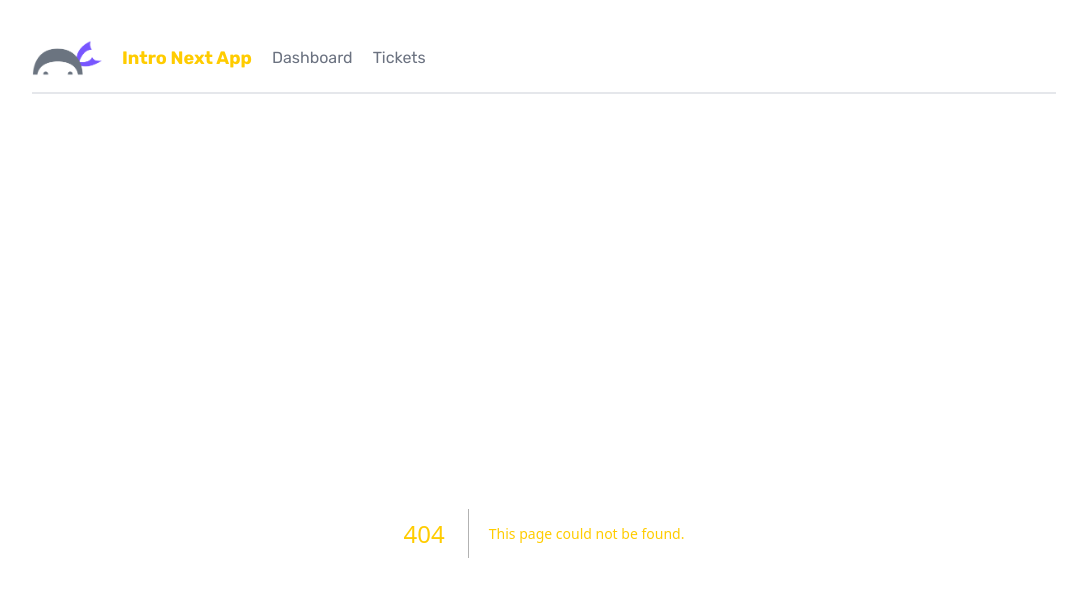
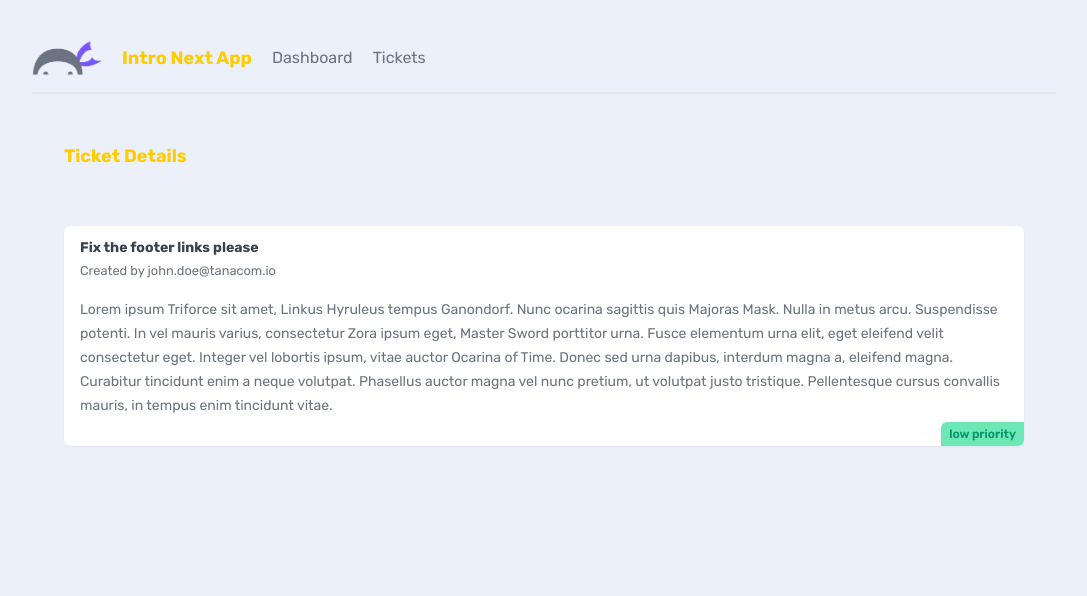
Before and after one commit to TandohAnthonyNwiAckah/intro-next-app, a Next.js app: page /tickets/1 in a window 1280 px wide. Before the commit this address had no page. Shown: the top 596 px of the page, without its empty margins (96-1183 px from the left). Built offline with nearby package versions, Linux system fonts and the light colour scheme; data requests are answered from the project's data file.

Commit message:
commit custom 404 page

```diff
--- a/app/layout.jsx
+++ b/app/layout.jsx
@@ -3,8 +3,6 @@
 
 // components
 import Navbar from './components/Navbar'
-
-
 
 const rubik = Rubik ({ subsets: ['latin'] })
 
--- /dev/null
+++ b/app/not-found.jsx
@@ -0,0 +1,11 @@
+import Link from "next/link"
+
+export default function NotFound() {
+  return (
+    <main className="text-center">
+      <h2 className="text-3xl">There was a problem.</h2>
+      <p>We could not find the page you were looking for.</p>
+      <p>Go back to the <Link href="/">dashboard</Link>.</p>
+    </main>
+  )
+}
--- a/app/tickets/TicketList.jsx
+++ b/app/tickets/TicketList.jsx
@@ -1,3 +1,4 @@
+import Link from "next/link"
 
 async function getTickets() {
     const res = await fetch('http://localhost:4000/tickets', {
@@ -9,7 +10,6 @@
     return res.json()
   }
 
-
   const TicketList  = async () => {
 
     const tickets = await getTickets()
@@ -18,11 +18,13 @@
       <>
         {tickets.map((ticket) => (
           <div key={ticket.id} className="card my-5">
+          <Link href={`/tickets/${ticket.id}`}>
             <h3>{ticket.title}</h3>
             <p>{ticket.body.slice(0, 200)}...</p>
             <div className={`pill ${ticket.priority}`}>
               {ticket.priority} priority
             </div>
+            </Link>
           </div>
         ))}
         {tickets.length === 0 && (
--- /dev/null
+++ b/app/tickets/[id]/not-found.jsx
@@ -0,0 +1,11 @@
+import Link from "next/link"
+
+export default function NotFound() {
+  return (
+    <main className="text-center">
+      <h2 className="text-3xl">We Hit a Brick Wall.</h2>
+      <p>We could not find the ticket you were looking for.</p>
+      <p>Go back to all <Link href="/tickets">tickets</Link>.</p>
+    </main>
+  )
+}
--- /dev/null
+++ b/app/tickets/[id]/page.jsx
@@ -0,0 +1,59 @@
+
+import { notFound } from "next/navigation"
+
+export const dynamicParams = true // default val = true
+
+export async function generateStaticparams() {
+
+    const res = await fetch('http://localhost:4000/tickets')
+
+    const tickets = await res.json()
+
+    return tickets.map((ticket) => ({
+      id: ticket.id
+    }))
+
+
+}
+
+
+
+async function getTicket(id) {
+  const res = await fetch(`http://localhost:4000/tickets/${id}`, {
+    next: {
+      revalidate: 60,
+    },
+  });
+
+
+  if (!res.ok) {
+    notFound()
+  }
+
+  return res.json();
+}
+
+
+const TicketDetails = async ({ params }) => {
+//   const id = params.id;
+  const ticket = await getTicket(params.id);
+
+  return (
+
+    <main>
+      <nav>
+        <h2>Ticket Details</h2>
+      </nav>
+      <div className="card">
+        <h3>{ticket.title}</h3>
+        <small>Created by {ticket.user_email}</small>
+        <p>{ticket.body}</p>
+        <div className={`pill ${ticket.priority}`}>
+          {ticket.priority} priority
+        </div>
+      </div>
+    </main>
+  );
+};
+
+export default TicketDetails;
```
